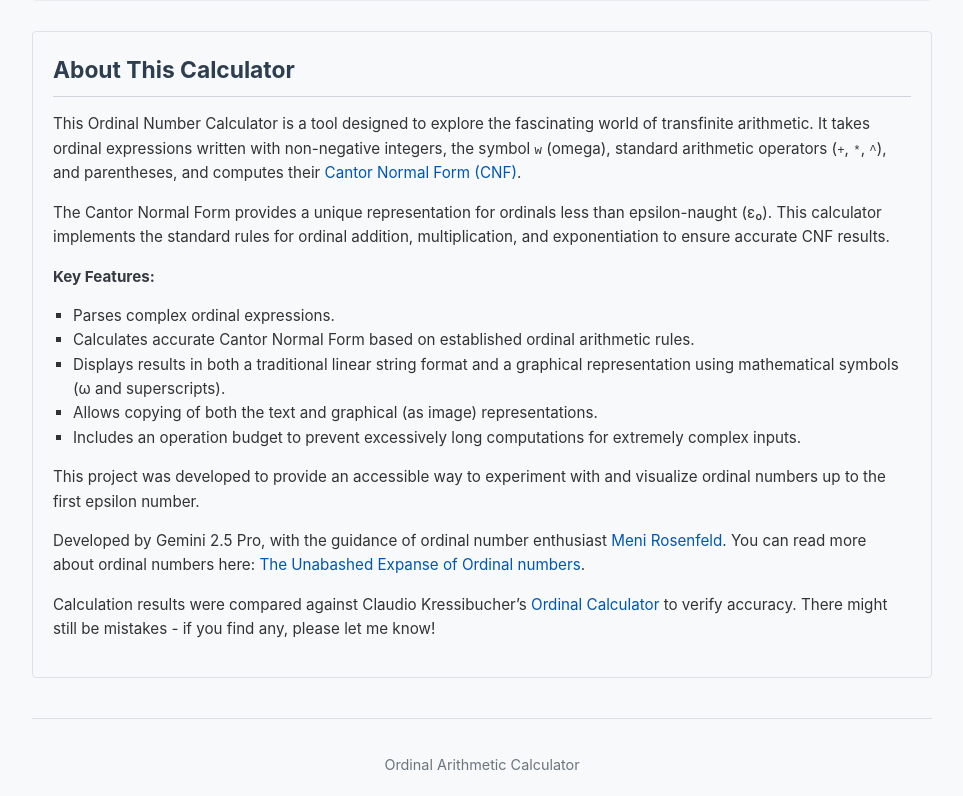
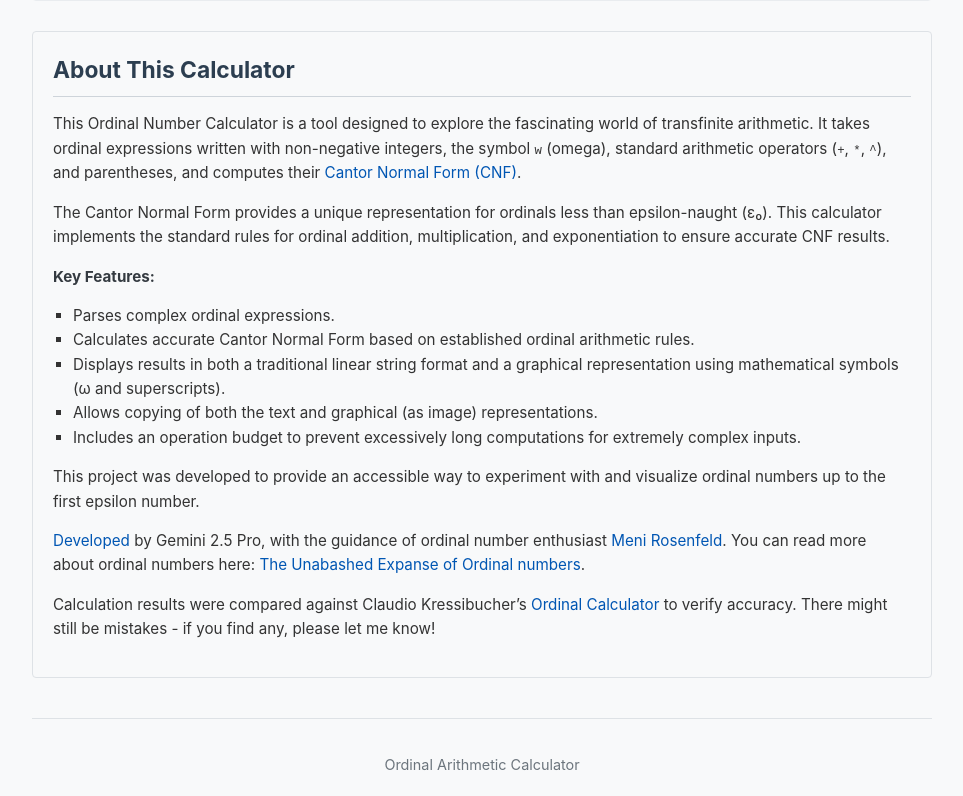
Before and after one commit to MeniRosenfeld/TransfiniteOrdinalCalculator, a plain HTML site: page index.html in a window 1280 px wide. Shown: the part 1516-2312 px from the top of the page, without its empty margins (158-1121 px from the left). Drawn offline with nearby package versions, Linux system fonts and the light colour scheme.

Commit message:
Update index.html

```diff
--- a/index.html
+++ b/index.html
@@ -93,7 +93,7 @@
             up to the first epsilon number.
         </p>
 <p>
-Developed by Gemini 2.5 Pro, with the guidance of ordinal number enthusiast <a href="https://github.com/MeniRosenfeld"target="_blank" rel="noopener noreferrer">Meni Rosenfeld</a>. You can read more about ordinal numbers here: <a href="https://fieryspinningsword.com/2021/08/20/the-unabashed-expanse-of-ordinal-numbers/" target="_blank" rel="noopener noreferrer">The Unabashed Expanse of Ordinal numbers</a>.
+<a href="https://github.com/MeniRosenfeld/TransfiniteOrdinalCalculator" target="_blank" rel="noopener noreferrer">Developed</a> by Gemini 2.5 Pro, with the guidance of ordinal number enthusiast <a href="https://github.com/MeniRosenfeld" target="_blank" rel="noopener noreferrer">Meni Rosenfeld</a>. You can read more about ordinal numbers here: <a href="https://fieryspinningsword.com/2021/08/20/the-unabashed-expanse-of-ordinal-numbers/" target="_blank" rel="noopener noreferrer">The Unabashed Expanse of Ordinal numbers</a>.
 </p>
 <p>
 Calculation results were compared against Claudio Kressibucher’s <a href="https://www.transfinite.ch/" target="_blank" rel="noopener noreferrer">Ordinal Calculator</a> to verify accuracy. There might still be mistakes - if you find any, please let me know!
```
